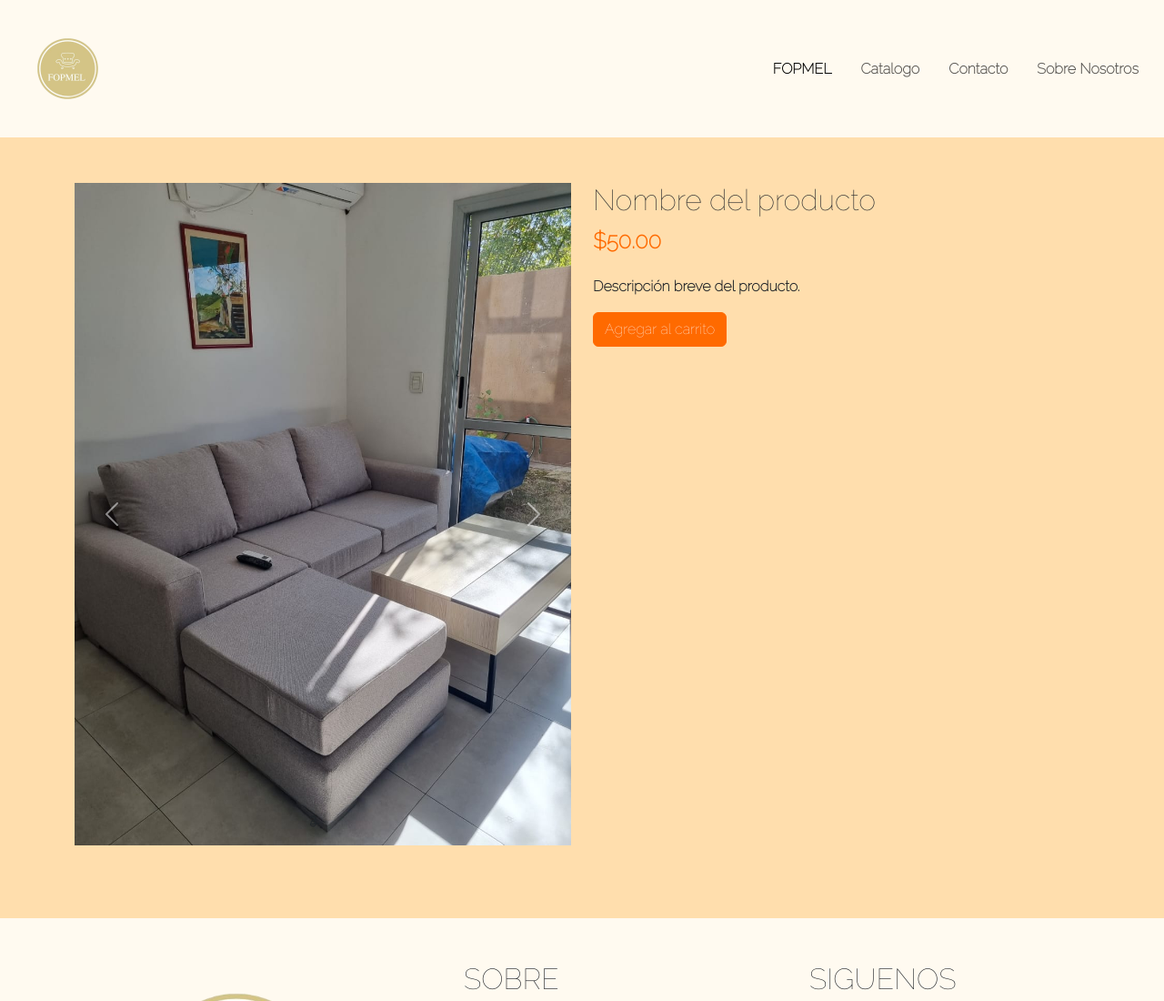
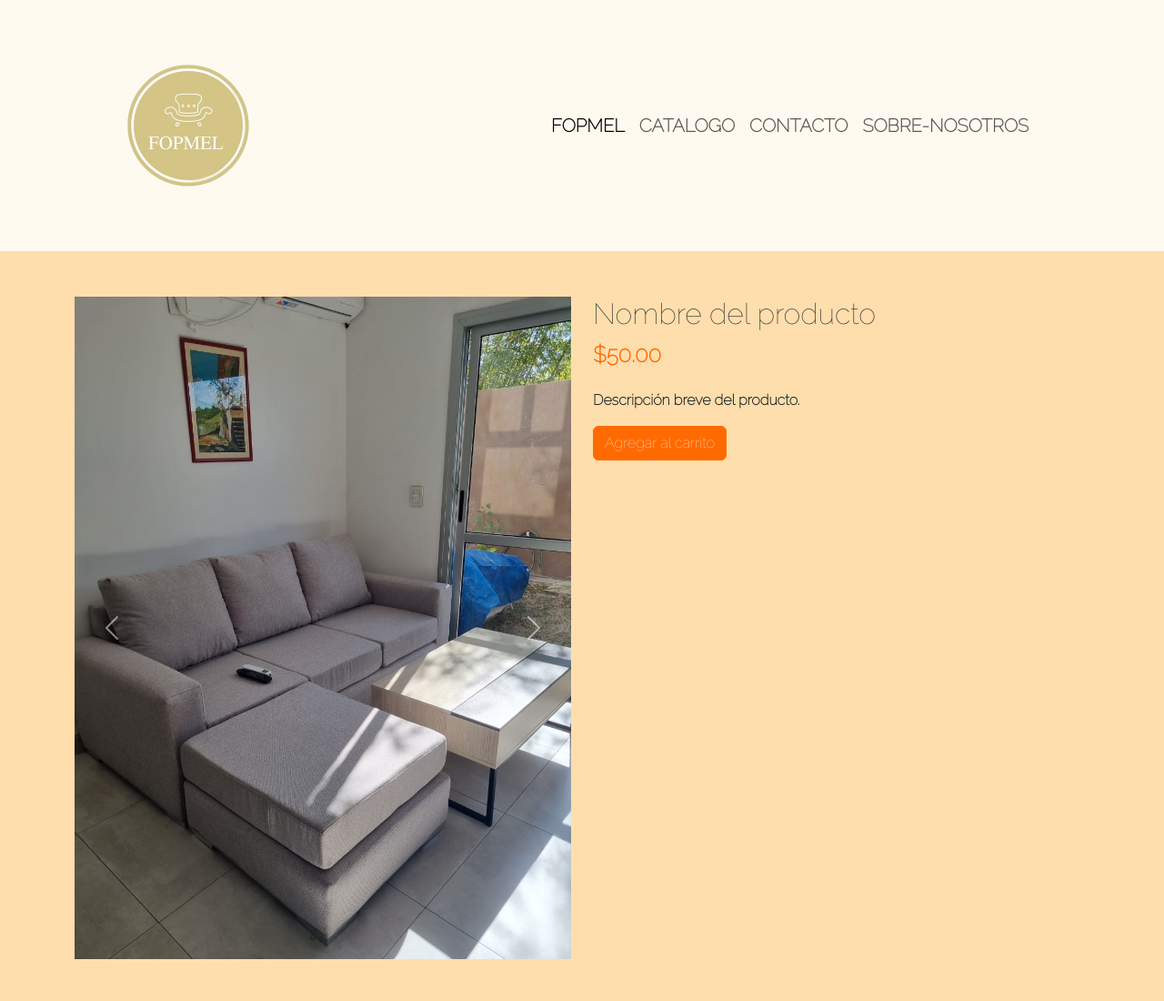
Before and after one commit to mateofarjo/preentrega2mateofarjo, a website: page pages/detalle.html in a window 1280 px wide. Shown: the top 1100 px of the page at 91% size. Drawn offline with nearby package versions, Linux system fonts and the light colour scheme.

Commit message:
navbar arreglo

```diff
--- a/pages/detalle.html
+++ b/pages/detalle.html
@@ -16,25 +16,25 @@
     </head>
     <body>
         <header>
-            <nav class="navbar navbar-expand-lg py-2">
-                <div class="container-fluid">
-                    <a class="navbar-brand" href="../index.html"><img src="../iamgenes/logo.png" class="d-block w-25 h-25" alt="logo"></a>
-                    <button class="navbar-toggler" type="button" data-bs-toggle="collapse" data-bs-target="#navbarNav" aria-controls="navbarNav" aria-expanded="false" aria-label="Toggle navigation">
+          <nav class="navbar navbar-expand-lg">
+            <div class="container">
+              <a class="navbar-brand" href="#"><img src="../iamgenes/logo.png" class="d-block w-50 h-50" alt="logo"></a>
+              <button class="navbar-toggler" type="button" data-bs-toggle="collapse" data-bs-target="#navbarSupportedContent" aria-controls="navbarSupportedContent" aria-expanded="false" aria-label="Toggle navigation">
                 <span class="navbar-toggler-icon"></span>
               </button>
-                    <div class="collapse navbar-collapse" id="navbarNav">
-                        <ul class="navbar-nav ms-auto">
-                            <li class="nav-item m-2">
-                                <a class="nav-link active" href="../index.html">FOPMEL</a>
+              <div class="collapse navbar-collapse" id="navbarSupportedContent">
+                <ul class="navbar-nav me-auto mb-2 mb-lg-0">
+                  <li class="nav-item fs-5">
+                    <a class="nav-link active" aria-current="page" href="../index.html">FOPMEL</a>
                   </li>
-                            <li class="nav-item m-2">
-                                <a class="nav-link " href="catalogo.html">Catalogo</a>
+                  <li class="nav-item fs-5">
+                    <a class="nav-link" href="catalogo.html">CATALOGO</a>
                   </li>
-                            <li class="nav-item m-2">
-                                <a class="nav-link" href="Contacto.html">Contacto</a>
+                  <li class="nav-item fs-5">
+                    <a class="nav-link" href="Contacto.html">CONTACTO</a>
                   </li>
-                            <li class="nav-item m-2">
-                                <a class="nav-link" href="sobre-nosotros.html">Sobre Nosotros</a>
+                  <li class="nav-item fs-5">
+                    <a class="nav-link" href="sobre-nosotros.html">SOBRE-NOSOTROS</a>
                   </li>
                 </ul>
               </div>
@@ -114,6 +114,8 @@
               </div>
             </div>
           </footer>
+          <script src="https://cdn.jsdelivr.net/npm/bootstrap@5.3.0-alpha1/dist/js/bootstrap.bundle.min.js" integrity="sha384-w76AqPfDkMBDXo30jS1Sgez6pr3x5MlQ1ZAGC+nuZB+EYdgRZgiwxhTBTkF7CXvN" crossorigin="anonymous"></script>
+
         <script src="https://maxcdn.bootstrapcdn.com/bootstrap/4.0.0/js/bootstrap.min.js" integrity="sha384-JZR6Spejh4U02d8jOt6vLEHfe/JQGiRRSQQxSfFWpi1MquVdAyjUar5+76PVCmYl" crossorigin="anonymous"></script>
     </body>
 </html>
```
Also changed, not shown: index.html (+16 -14 lines), pages/Contacto.html (+16 -14 lines), pages/catalogo.html (+15 -14 lines), pages/sobre-nosotros.html (+15 -14 lines), scss/style.scss (+4 -3 lines), 1 other file. Lines whose indentation alone changed are shown as unchanged.
